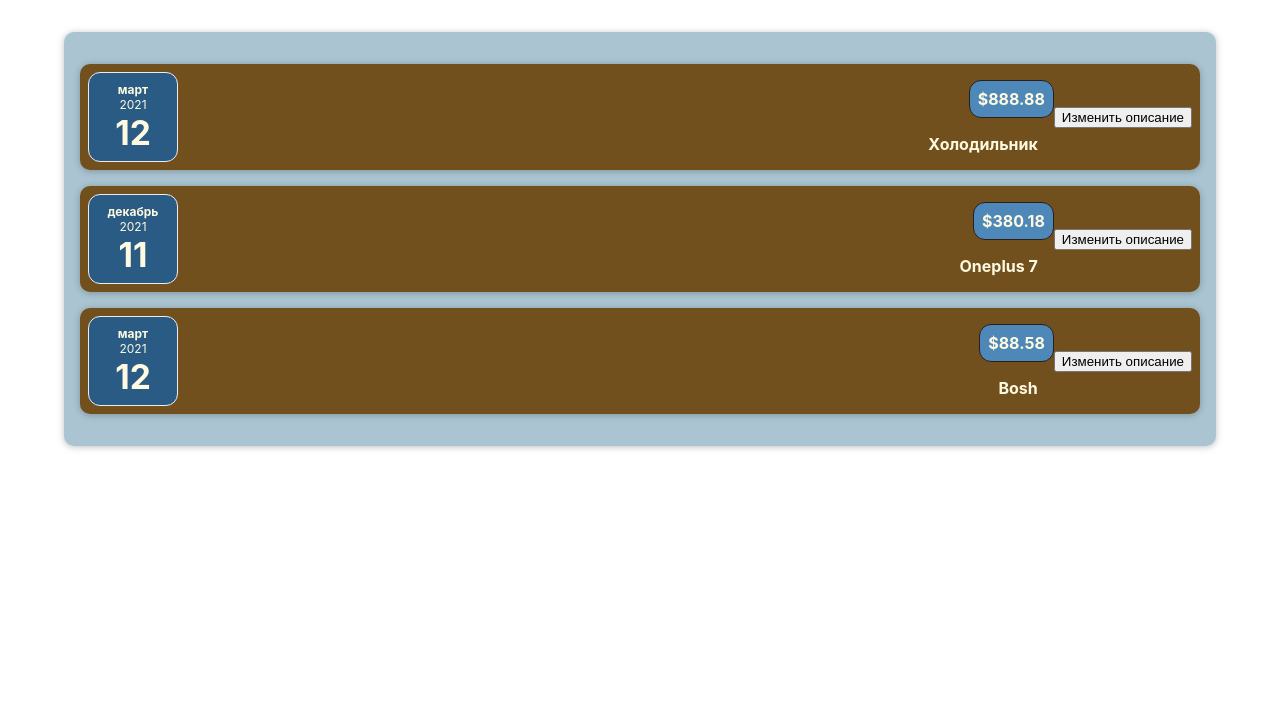
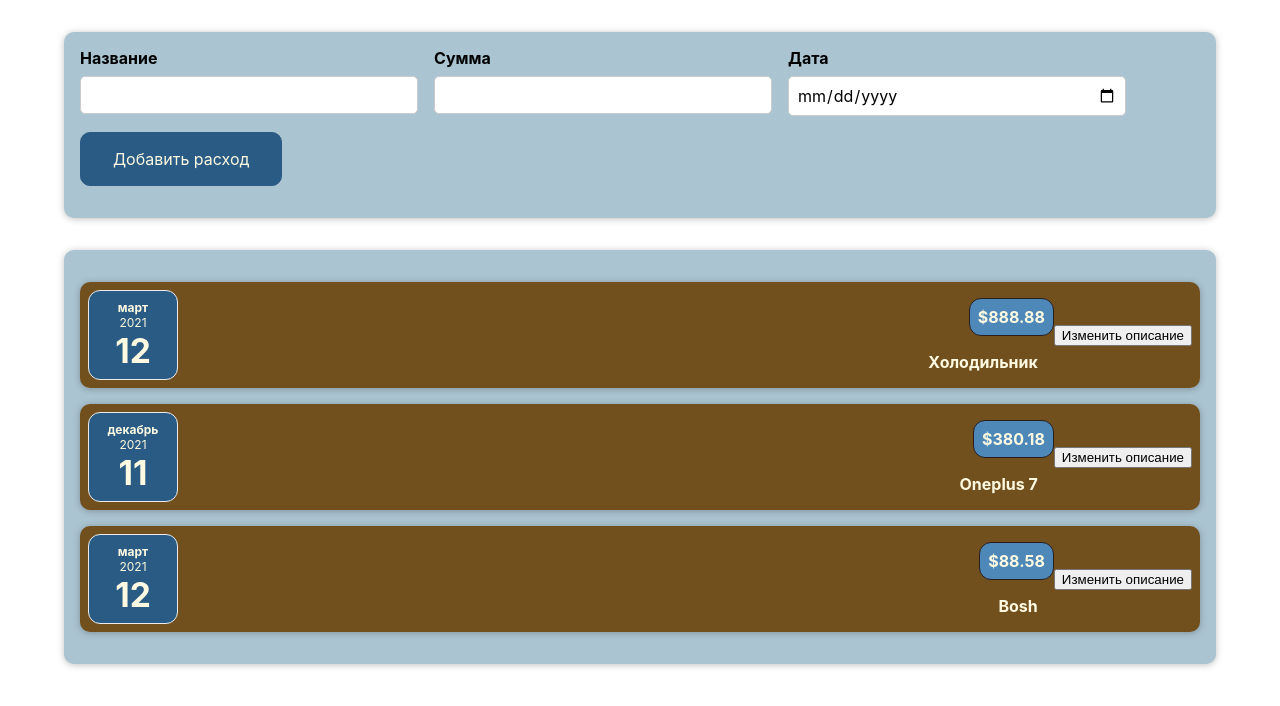
Before and after one commit to sergey87chuvasov/react-project-1, a React (Create React App) app: page / in a window 1280 px wide. Shown: the top 706 px of the page. Built offline with nearby package versions, Linux system fonts and the light colour scheme.

Commit message:
added form

```diff
--- a/src/App.js
+++ b/src/App.js
@@ -1,4 +1,5 @@
 import Costs from './components/Costs/Costs';
+import NewCost from './components/NewCost/NewCost';
 
 const App = () => {
   const costs = [
@@ -21,6 +22,7 @@
 
   return (
     <div>
+      <NewCost />
       {/*внутрь компонента Costs мы переддаем атрибут costs с Costs.js тк мы должны использовать массив и => передаем массив costs*/}
       <Costs costs={costs} />
     </div>
--- /dev/null
+++ b/src/components/NewCost/CostForm.css
@@ -0,0 +1,26 @@
+.new-cost__controls {
+  display: flex;
+  flex-wrap: wrap;
+  gap: 1rem;
+  margin-bottom: 1rem;
+  text-align: left;
+}
+
+.new-cost__control label {
+  font-weight: bold;
+  margin-bottom: 0.5rem;
+  display: block;
+}
+
+.new-cost__control input {
+  font: inherit;
+  padding: 0.5rem;
+  border-radius: 5px;
+  border: 1px solid #ccc;
+  width: 20rem;
+  max-width: 100%;
+}
+
+.new-cost__actions {
+  text-align: left;
+}
--- /dev/null
+++ b/src/components/NewCost/CostForm.js
@@ -0,0 +1,27 @@
+import './CostForm.css';
+
+const CostForm = () => {
+  return (
+    <form>
+      <div className='new-cost__controls'>
+        <div className='new-cost__control'>
+          <label>Название</label>
+          <input type='text' />
+        </div>
+        <div className='new-cost__control'>
+          <label>Сумма</label>
+          <input type='number' min='0.01' step='0.01' />
+        </div>
+        <div className='new-cost__control'>
+          <label>Дата</label>
+          <input type='date' min='2019-01-01' step='2022-12-31' />
+        </div>
+        <div className='new-cost__actions'>
+          <button type='submit'>Добавить расход</button>
+        </div>
+      </div>
+    </form>
+  );
+};
+
+export default CostForm;
--- /dev/null
+++ b/src/components/NewCost/NewCost.css
@@ -0,0 +1,27 @@
+.new-cost {
+  background-color: #aac4d1;
+  padding: 1rem;
+  margin: 2rem auto;
+  width: 70rem;
+  max-width: 95%;
+  border-radius: 10px;
+  text-align: center;
+  box-shadow: 0 1px 7px rgba(0, 0, 0, 0.25);
+}
+
+.new-cost button {
+  font: inherit;
+  cursor: pointer;
+  padding: 1rem 2rem;
+  border: 1px solid #2a5b84;
+  background-color: #2a5b84;
+  color: #fefae1;
+  border-radius: 10px;
+  margin-right: 3px;
+}
+
+.new-cost button:hover,
+.new-cost button:active {
+  background-color: #2a5c84b2;
+  border-color: #2a5c84b2;
+}
--- /dev/null
+++ b/src/components/NewCost/NewCost.js
@@ -0,0 +1,12 @@
+import './NewCost.css';
+import CostForm from './CostForm';
+
+const NewCost = () => {
+  return (
+    <div className='new-cost'>
+      <CostForm />
+    </div>
+  );
+};
+
+export default NewCost;
```
